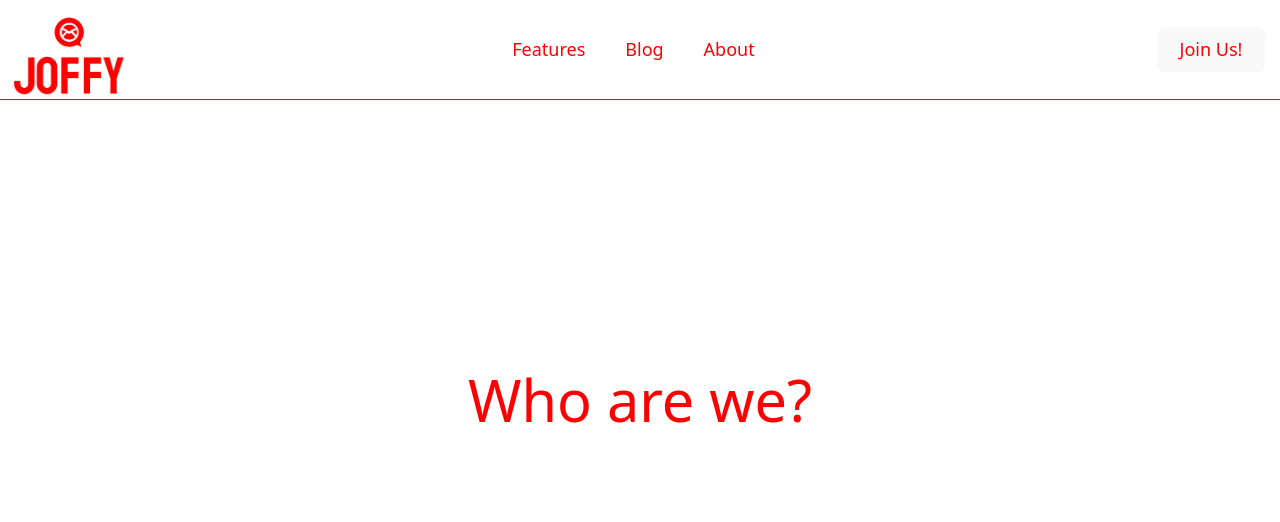
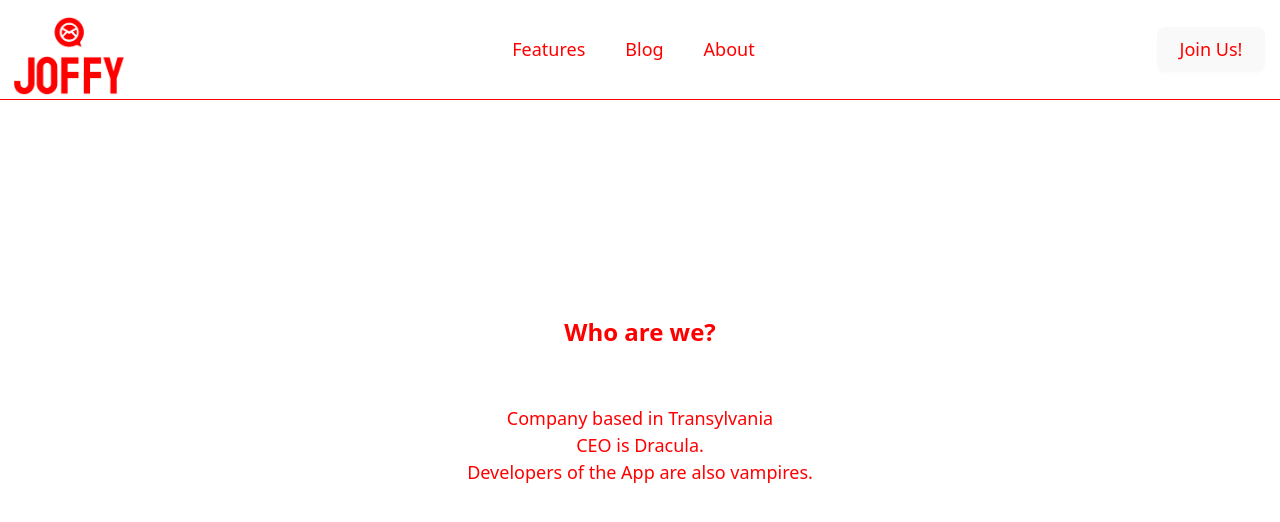
Before and after one commit to MaccSob/MessagingApp, a React (Vite) app in the folder joffy/: page /about in a window 1280 px wide. Shown: the top 522 px of the page. Built offline with nearby package versions, Linux system fonts and the light colour scheme.

Commit message:
underline nav, some bs on about

```diff
--- a/joffy/src/Navbar.css
+++ b/joffy/src/Navbar.css
@@ -44,6 +44,19 @@ nav>ul>li {
     font-size: 18px;
      transition: transform 250ms;
   }
+nav>ul>li::after {
+ content: '';
+ position: absolute;
+ left: 0;
+ bottom: -5px;
+ width:0;
+ height: 1px;
+ background-color: #535bf2;
+ transition: width 0.3s ease-in-out;
+  }
+nav>ul>li:hover::after {
+    width: 100%;
+}
 
 
 .wrapper > nav:nth-child(1) > ul:nth-child(2) > li:nth-child(1) > a:nth-child(1), .wrapper > nav:nth-child(1) > ul:nth-child(2) > li:nth-child(2) > a:nth-child(1), .wrapper > nav:nth-child(1) > ul:nth-child(2) > li:nth-child(3) > a:nth-child(1) {
--- a/joffy/src/components/About.jsx
+++ b/joffy/src/components/About.jsx
@@ -7,7 +7,14 @@ return (
 
 
     <>
-    <h1>Who are we?</h1>
+    <h2>Who are we?</h2>
+    <section>
+
+    <p>Company based in Transylvania</p>
+    <p>CEO is Dracula.</p>
+    <p>Developers of the App are also vampires.</p>
+
+    </section>
 
     </>
 
```
